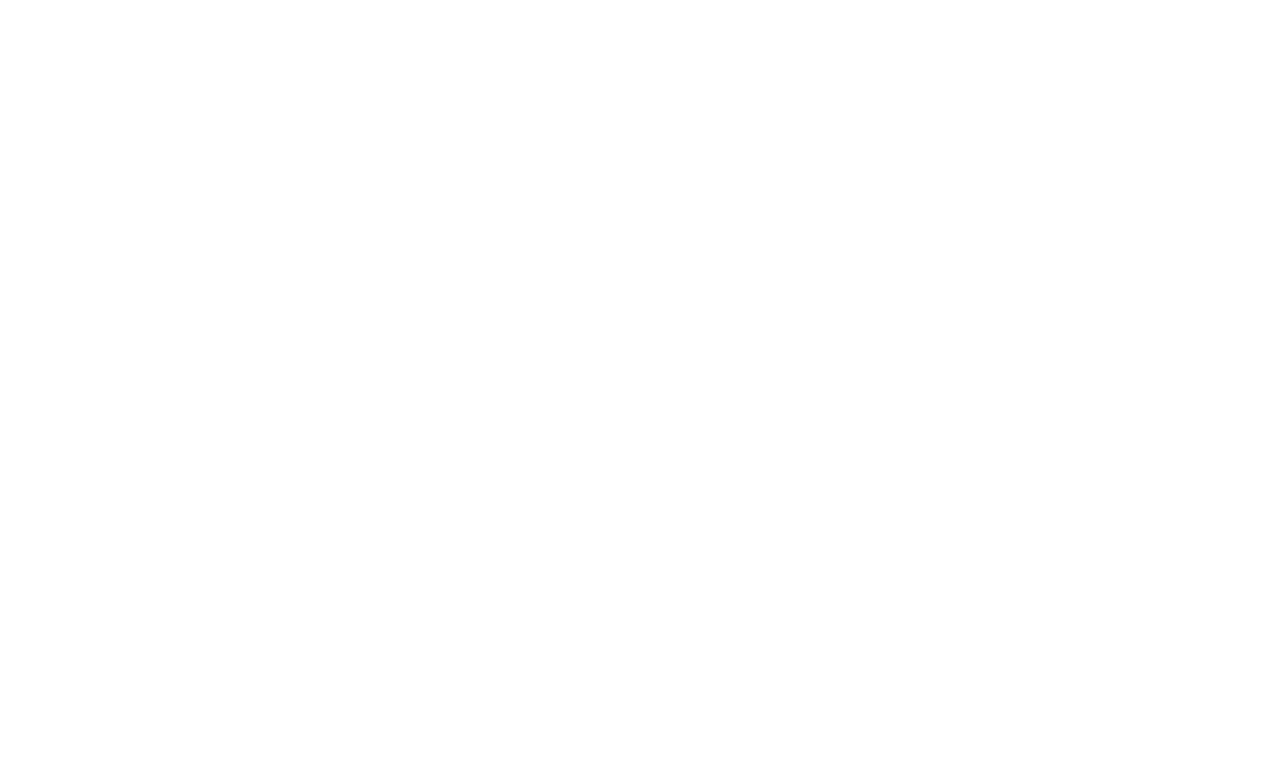
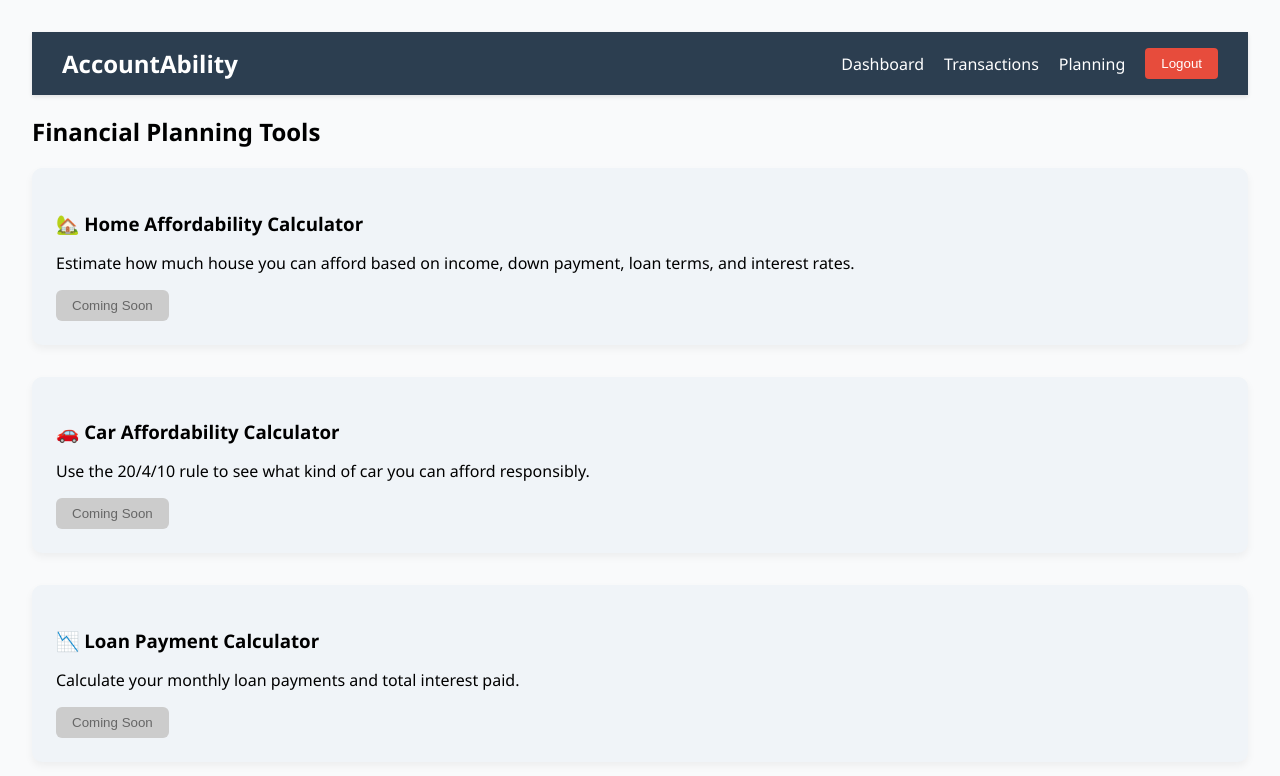
Before and after one commit to victorvaladez1/accountability-finance, a React (Create React App) app in the folder frontend/: page /planning in a window 1280 px wide. Before the commit this address had no page. Shown: the top 776 px of the page. Built offline with nearby package versions, Linux system fonts and the light colour scheme.

Commit message:
Add Planning page route and basic layout setup

```diff
--- a/frontend/src/App.js
+++ b/frontend/src/App.js
@@ -5,6 +5,7 @@
 import Dashboard from './pages/Dashboard';
 import Transactions from './pages/Transactions';
 import PrivateRoute from "./components/PrivateRoute";
+import Planning from "./pages/Planning";
 
 function App() {
   return (
@@ -13,6 +14,7 @@
 
         <Route path="/register" element={<Register />} />
         <Route path="/login" element={<Login />} />
+        <Route path="/planning" element={<Planning />} />
 
         <Route
           path="/"
--- a/frontend/src/components/Navbar.js
+++ b/frontend/src/components/Navbar.js
@@ -16,6 +16,7 @@
           <div classsName="nav-links">
             <Link to="/">Dashboard</Link>
             <Link to="/transactions">Transactions</Link>
+            <Link to="/planning">Planning</Link>
             <button onClick={handleLogout}>Logout</button>
           </div>
         </nav>
--- /dev/null
+++ b/frontend/src/pages/Planning.css
@@ -0,0 +1,28 @@
+.planning-container {
+    max-width: 90rem;
+    margin: 0 auto;
+    padding: 2rem;
+    font-family: 'Segoe UI', Tahoma, Geneva, Verdana, sans-serif;
+    background-color: #f9fafb;
+  }
+
+  .planning-section {
+    background-color: #f0f4f8;
+    border-radius: 10px;
+    padding: 1.5rem;
+    margin-bottom: 2rem;
+    box-shadow: 0 4px 8px rgba(0,0,0,0.05);
+  }
+
+  .planning-section h3 {
+    margin-bottom: 0.5rem;
+  }
+
+  .planning-section button {
+    background-color: #ccc;
+    color: #666;
+    padding: 0.5rem 1rem;
+    border: none;
+    border-radius: 6px;
+    cursor: not-allowed;
+  }
--- /dev/null
+++ b/frontend/src/pages/Planning.js
@@ -0,0 +1,33 @@
+import React from "react";
+import Navbar from "../components/Navbar";
+import "./Planning.css";
+
+function Planning()
+{
+    return (
+        <div className="planning-container">
+        <Navbar />
+        <h2>Financial Planning Tools</h2>
+
+        <div className="planning-section">
+        <h3>🏡 Home Affordability Calculator</h3>
+        <p>Estimate how much house you can afford based on income, down payment, loan terms, and interest rates.</p>
+        <button disabled>Coming Soon</button>
+        </div>
+
+        <div className="planning-section">
+        <h3>🚗 Car Affordability Calculator</h3>
+        <p>Use the 20/4/10 rule to see what kind of car you can afford responsibly.</p>
+        <button disabled>Coming Soon</button>
+        </div>
+
+        <div className="planning-section">
+        <h3>📉 Loan Payment Calculator</h3>
+        <p>Calculate your monthly loan payments and total interest paid.</p>
+        <button disabled>Coming Soon</button>
+        </div>
+    </div>
+    );
+}
+
+export default Planning;
```
